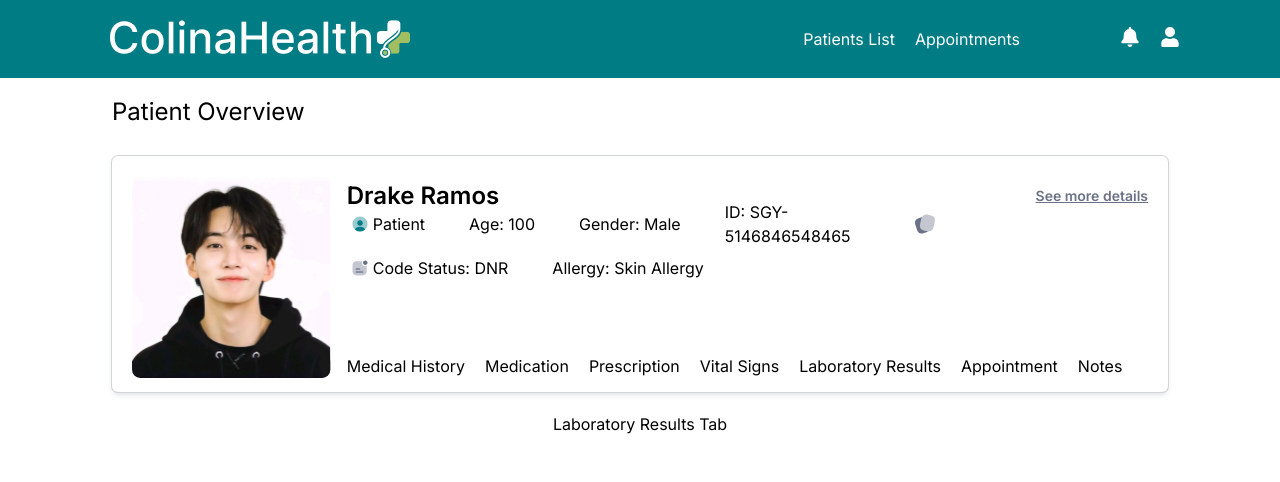
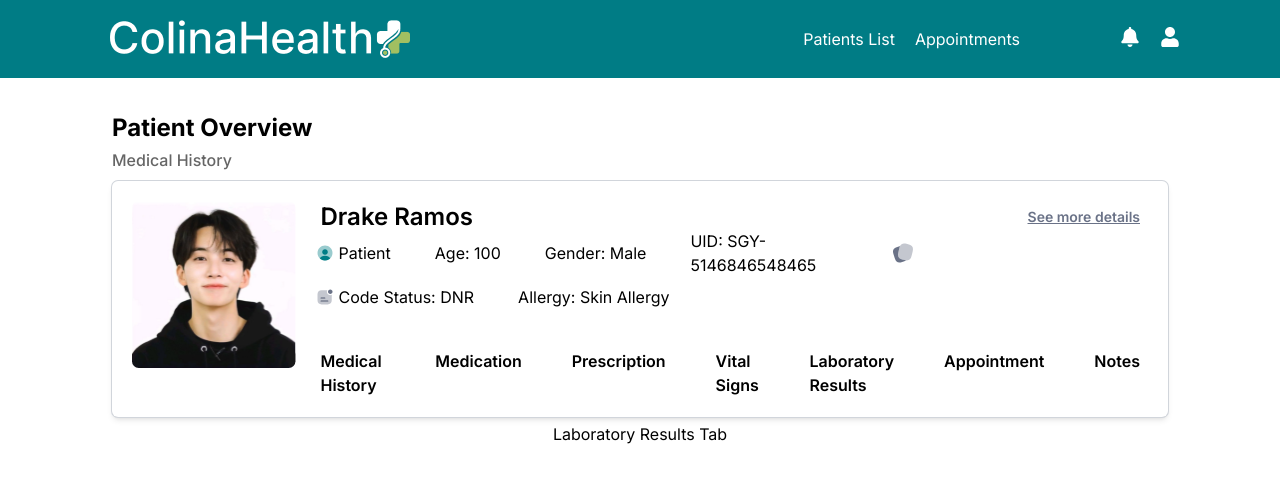
Before and after one commit to jairosolutions-com/colinahealth, a Next.js app: page /lab-results in a window 1280 px wide. Shown: the top 482 px of the page. Built offline with nearby package versions, Linux system fonts and the light colour scheme.

Commit message:
updated patient overview

```diff
--- a/app/(routes)/(patient-overview)/layout.tsx
+++ b/app/(routes)/(patient-overview)/layout.tsx
@@ -41,37 +41,38 @@ export default function PatientOverviewLayout({
     },
   ];
   return (
-    <div className="flex flex-col w-full gap-[150px] px-28 mt-24">
-      <div className="flex flex-col gap-[20px]">
-        <div className="text-2xl ">
+    <div className="flex flex-col w-full gap-[150px] px-28 mt-28">
+      <div className="flex flex-col gap-[5px]">
+        <div className="text-2xl font-bold">
           <h1>Patient Overview</h1>
+          <p className="text-[16px] font-medium opacity-60">Medical History</p>
         </div>
-        <div className="ring-1 w-full h-full shadow-md ring-gray-300 px-5 pt-5 pb-[14px] rounded-md mt-2">
+        <div className="form ring-1 w-full h-full shadow-md ring-gray-300 px-5 pt-5 rounded-md">
           <div className="flex">
             <div className="flex flex-col">
               <img
                 src="/imgs/dennis.svg"
                 alt="profile"
-                width="252"
-                height="252"
+                width="200"
+                height="200"
               />
             </div>
             {/* 1 */}
-            <div className="justify-between ml-4 mt-1 flex flex-col w-full ">
+            <div className="justify-between ml-4 flex flex-col w-full ">
               <div>
-                <div className=" w-full justify-between text-2xl font-semibold flex">
+                <div className=" w-full justify-between text-2xl font-semibold flex px-2">
                   <h1> Drake Ramos</h1>
-                  <div className=" items-center ml-10 flex ">
-                    <a
-                      href=""
+                  <div className=" cursor-pointer items-center ml-10 flex ">
+                    <p
                       className="underline text-sm font-semibold text-[#07143799] text-right"
+                      onClick={() => onNavigate(router, "/patient-details")}
                     >
                       See more details
-                    </a>
+                    </p>
                   </div>
                 </div>
                 <div>
-                  <div className="flex flex-row w-full">
+                  <div className="flex flex-row w-full mt-2">
                     <img
                       src="/imgs/profile-circle.svg"
                       className="px-1"
@@ -92,7 +93,7 @@ export default function PatientOverviewLayout({
                       </div>
                       <div className="flex">
                         <p className="flex items-center">
-                          ID: SGY-5146846548465
+                          UID: SGY-5146846548465
                         </p>
                         <img src="/imgs/id.svg" alt="copy" />
                       </div>
@@ -123,19 +124,20 @@ export default function PatientOverviewLayout({
                       </div>
                     </div>
                   </div>
-                </div>
-              </div>
-              <div className="mt-2">
-                <div className="flex gap-[20px]">
+                  <div className="mt-5">
+                  <div className="flex gap-[50px] py-5 px-2">
                     {tabs.map((tab, index) => (
                       <p
-                      className="cursor-pointer hover:underline"
+                        className="cursor-pointer font-semibold hover:text-[#007C85] hover:border-b-4 border-[#007C85]"
                         key={index}
                         onClick={() => onNavigate(router, tab.url)}
                       >
                         {tab.label}
+
                       </p>
                     ))}
+                  </div>
+              </div>
                 </div>
               </div>
             </div>
```
Lines whose indentation alone changed are shown as unchanged.
